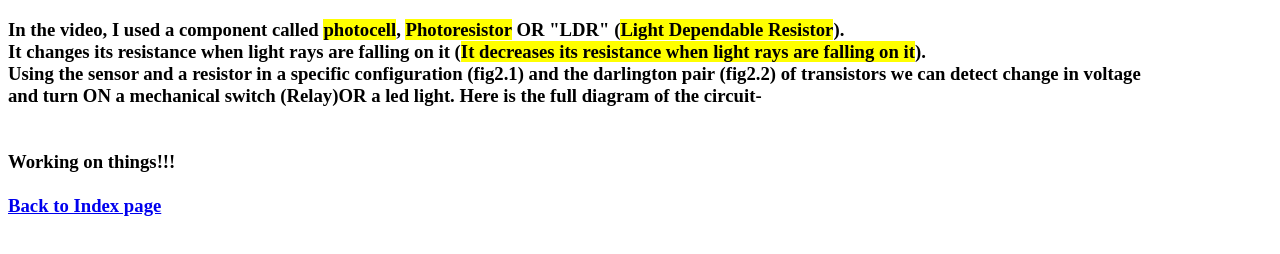
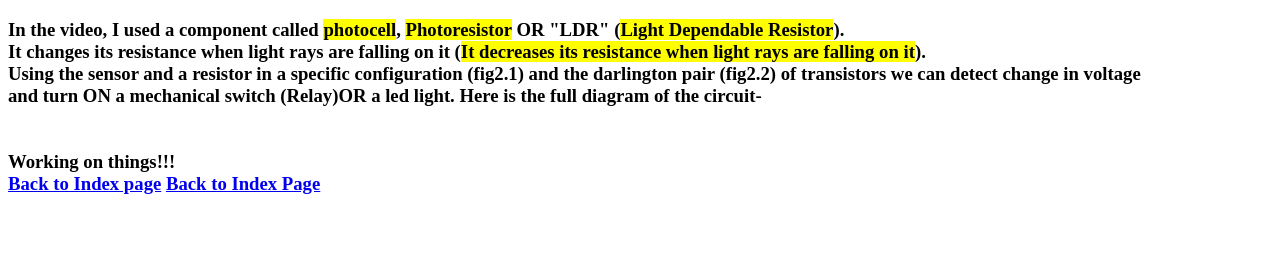
Before and after one commit to Arnav202/Article, a plain HTML site: page index.html in a window 1280 px wide. Shown: the part 464-718 px from the top of the page. Drawn offline with Linux system fonts and the light colour scheme.

Commit message:
Update index.html

```diff
--- a/index.html
+++ b/index.html
@@ -16,9 +16,8 @@ and turn ON a mechanical switch (Relay)OR a led light. Here is the full diagram
 <br>
 Working on things!!!
 <br>
-<br>
 <a href="https://arnav202.github.io/My-Website/">Back to Index page</a>
-
+<a href="https://arnav202.github.io/My-Website/"target="_self">Back to Index Page</a>
 
 <h3>
 </body>
```
